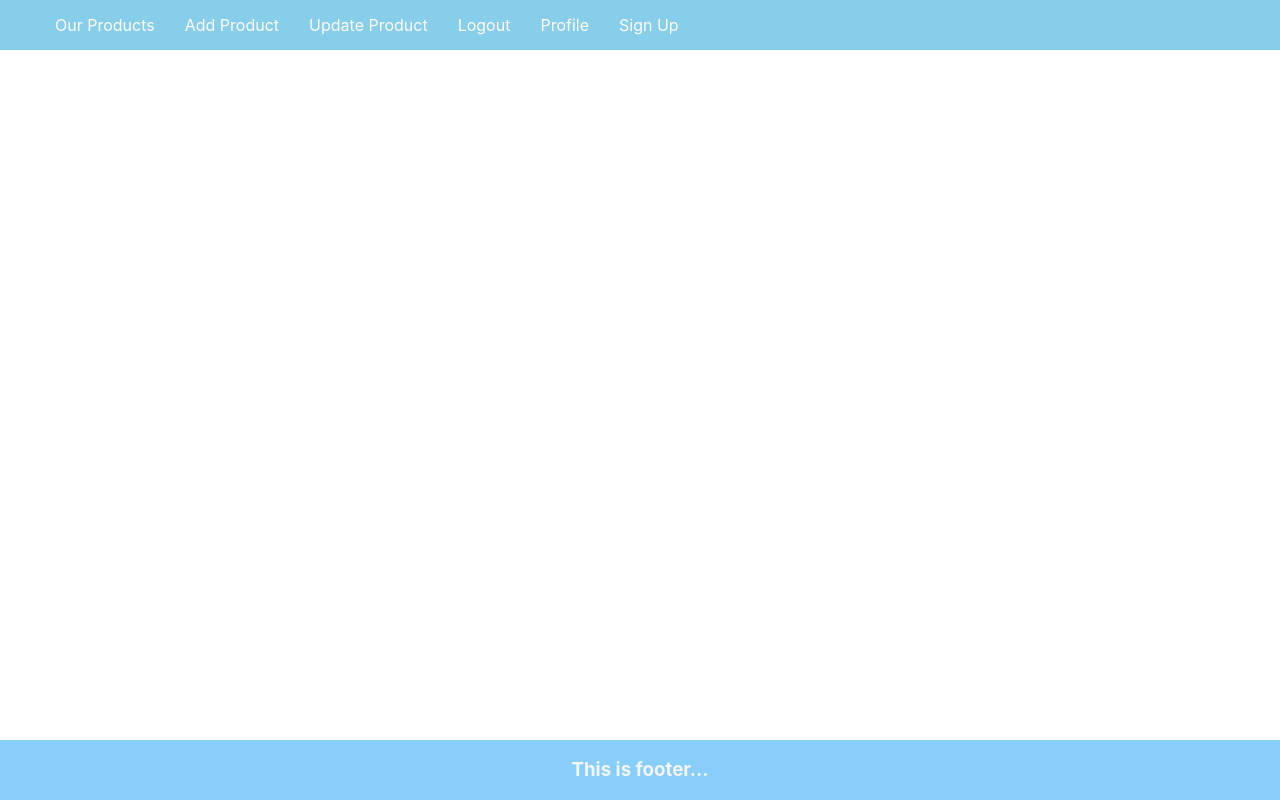
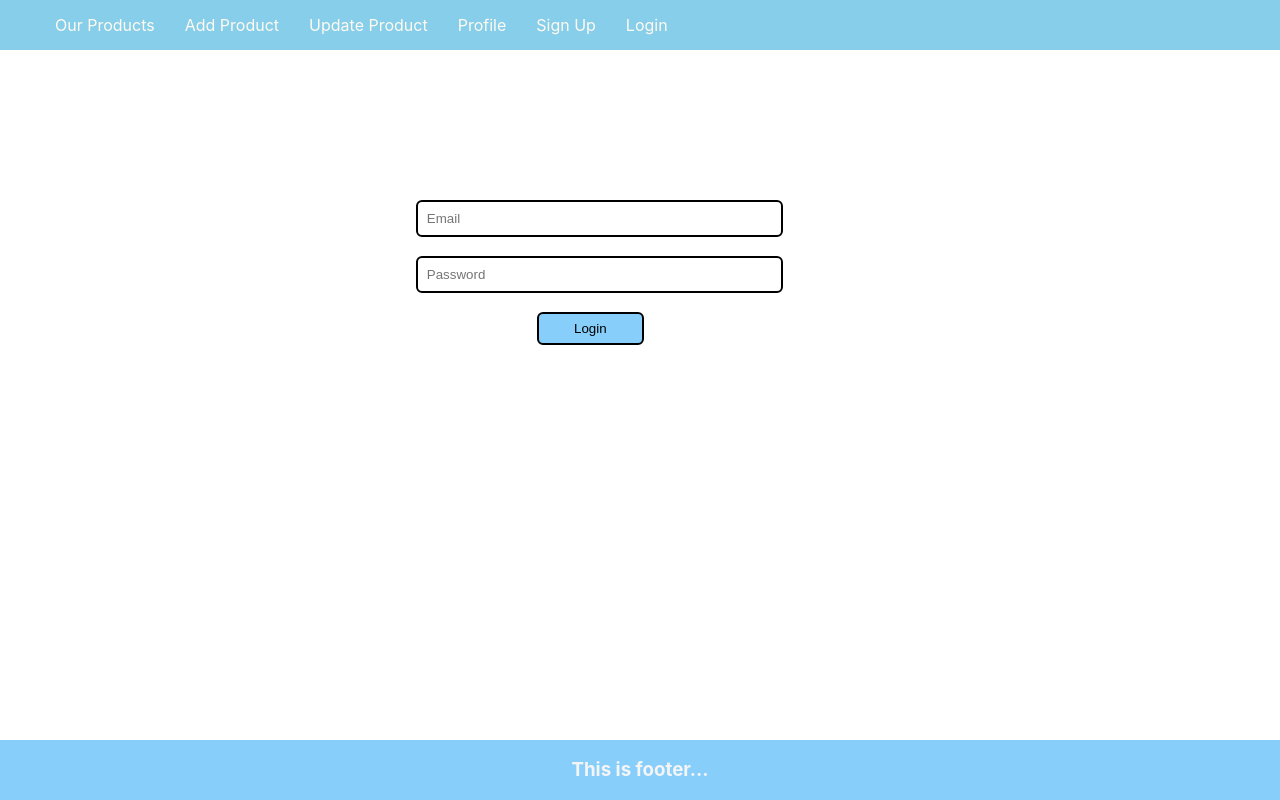
Before and after one commit to harshit-rishabh/E-Comm-Dashboard, a React (Create React App) app: page /login in a window 1280 px wide. Built offline with nearby package versions, Linux system fonts and the light colour scheme.

Commit message:
completed sigup, login and logout flow

```diff
--- a/src/App.css
+++ b/src/App.css
@@ -31,6 +31,11 @@
   display: block;
   margin-left: 31%;
 }
+.login {
+  display: block;
+  margin-left: 31%;
+  margin-top: 150px;
+}
 
 .register h2{
   display: block;
@@ -48,7 +53,7 @@
 
 .signup {
   display: block;
-  margin-left: 128px;
+  margin-left: 140px;
   width: 107px;
   padding: 7px;
   background-color: lightskyblue;
--- a/src/App.js
+++ b/src/App.js
@@ -4,6 +4,8 @@ import Nav from './Components/Navbar';
 import { BrowserRouter, Route, Routes } from 'react-router-dom';
 import Footer from './Components/Footer';
 import SignUp from './Components/SignUp';
+import PrivateComponent from './Components/PrivateComponent';
+import Login from './Components/Login';
 function App() {
   return (
     <div className="App">
@@ -11,10 +13,18 @@ function App() {
       <BrowserRouter>
       <Nav />
       <Routes>
+
+        <Route element = {<PrivateComponent />}>
         <Route path='/' element ={<h1>Our Products</h1>} />
         <Route path='/add' element ={<h1>Add Product</h1>} />
         <Route path='/update' element ={<h1>Update Product</h1>} />
+        <Route path='/logout' element ={<h1>Logout</h1>} />
+        <Route path='/profile' element ={<h1>Profile Page</h1>} />
+        </Route>
+
         <Route path='/signup' element ={<SignUp />} />
+        <Route path='/login' element ={<Login />} />
+
       </Routes>
       </BrowserRouter>
       <Footer />
--- /dev/null
+++ b/src/Components/Login.js
@@ -0,0 +1,37 @@
+import React, {useEffect, useState} from "react";
+import { useNavigate } from "react-router-dom";
+export default function Login() {
+    const [email, setEmail] = useState();
+    const [pass, setpass] = useState();
+    const navigate = useNavigate();
+    useEffect(()=>{
+        const checkey = localStorage.getItem('user');
+        if(checkey){
+            navigate('/')
+        }
+    })
+    async function logindata(){
+        console.log({email, pass})
+        let result = await fetch('http://localhost:5000/login',{
+            method:'post',
+            headers:{
+                'Content-Type':'application/json'
+            },
+            body:JSON.stringify({email, pass})
+        })
+        result = await result.json();
+        if(result.name){
+            localStorage.setItem('user', JSON.stringify(result));
+            navigate('/')
+        }else{
+            alert('plz enter correct details...')
+        }
+    }
+    return (
+        <div className="login">
+            <input className="input" type="text" placeholder="Email"  onChange={(e)=>setEmail(e.target.value)}/>
+            <input className="input" type="password" placeholder="Password" onChange={(e)=>setpass(e.target.value)} />
+            <button className="signup" onClick={logindata}>Login</button>
+        </div>
+    )
+}
--- a/src/Components/Navbar.js
+++ b/src/Components/Navbar.js
@@ -1,16 +1,32 @@
 import React from "react";
-import { Link } from "react-router-dom";
-
+import { Link, useNavigate } from "react-router-dom";
 export default function Nav(){
+    const checkey = localStorage.getItem('user');
+    const navigate = useNavigate();
+    function logout(){
+        localStorage.clear();
+        navigate('/signup')
+    }
     return(
         <div>
             <ul className="navbar">
                 <li><Link to = "/">Our Products</Link></li>
                 <li><Link to = "/add">Add Product</Link></li>
                 <li><Link to = "/update">Update Product</Link></li>
-                <li><Link to = "/logout">Logout</Link></li>
                 <li><Link to = "/profile">Profile</Link></li>
-                <li><Link to = "/signup">Sign Up</Link></li>
+
+
+                {/* <li>{checkey?<Link to = "/signup" onClick={logout}>Logout</Link>:
+
+                <Link to = "/signup">Sign Up</Link>}</li>
+                <li><Link to = "/login">Login</Link></li> */}
+                {
+                    checkey?<li><Link to = "/signup" onClick={logout}>Logout</Link></li>:
+                    <>
+                    <li><Link to = "/signup">Sign Up</Link></li>
+                    <li><Link to = "/login">Login</Link></li>
+                    </>
+                }
             </ul>
         </div>
     )
--- /dev/null
+++ b/src/Components/PrivateComponent.js
@@ -0,0 +1,8 @@
+import React from "react";
+import { Outlet, Navigate } from "react-router-dom";
+export default function PrivateComponent(){
+    const checkey = localStorage.getItem('user');
+    return (
+        checkey?<Outlet />:<Navigate to = "/signup" />
+    )
+}
--- a/src/Components/SignUp.js
+++ b/src/Components/SignUp.js
@@ -1,11 +1,27 @@
-import React, {useState} from "react"
+import React, {useEffect, useState} from "react"
+import { useNavigate } from "react-router-dom";
 export default function SignUp(){
     const [name, setName] = useState("");
     const [email, setEmail] = useState("");
     const [pass, setPass] = useState("");
-    function getdata(){
-        const data = {name, email, pass}
-        console.log(data)
+    const navigate = useNavigate();
+    useEffect(()=>{
+        const checkey = localStorage.getItem('user');
+        if(checkey){
+            navigate('/')
+        }
+    })
+    async function getdata(){
+        let data = {name, email, pass}
+        let result = await fetch('http://localhost:5000/signup',{
+            method:'post',
+            headers:{
+                'Content-Type':'application/json'},
+            body:JSON.stringify(data)
+        })
+        result = await result.json();
+        localStorage.setItem('user', JSON.stringify(result))
+        if(result)navigate('/')
     }
     return (
         <div className="register">
```
